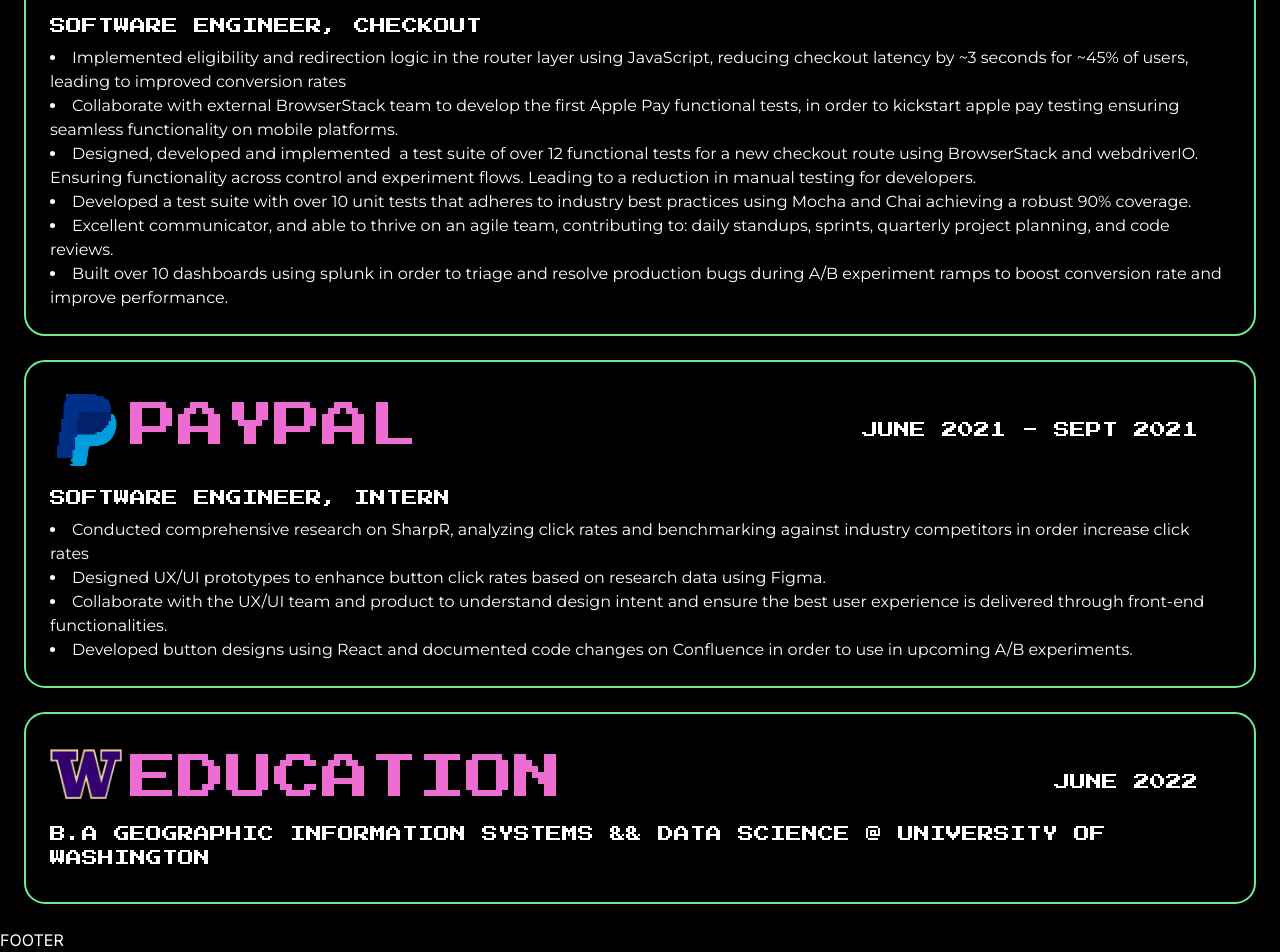
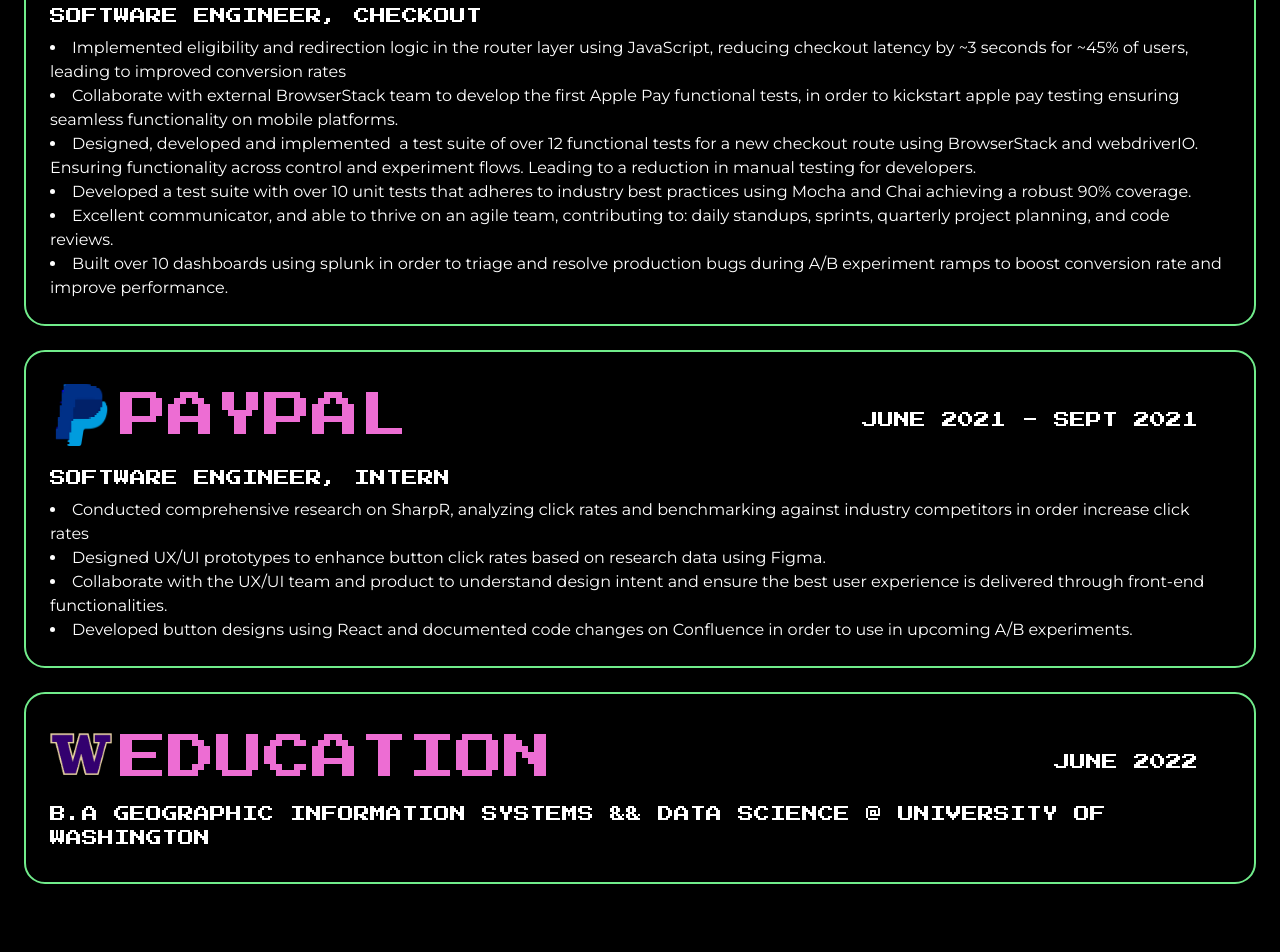
Before and after one commit to lizzzyCodes/elizabeth-c, a Next.js app: page /pages/resume in a window 1280 px wide. Shown: the part 686-1638 px from the top of the page. After the commit the page ends 1594 px from the top, so only its background shows below. Built offline with nearby package versions, Linux system fonts and the light colour scheme.

Commit message:
removed footer and header

```diff
--- a/app/pages/resume/page.tsx
+++ b/app/pages/resume/page.tsx
@@ -1,20 +1,34 @@
-import Experience from "@/components/experience"
-import Navbar from "@/components/navbar"
-import Skills from "@/components/skills"
-import { ExperienceData, InternData, logos } from "@/lib/data"
-import Footer from "@/components/footer";
-
+import Experience from "@/components/experience";
+import Navbar from "@/components/navbar";
+import Skills from "@/components/skills";
+import { ExperienceData, InternData, logos } from "@/lib/data";
 
 // overall page for resume
 export default function Resume() {
-  return  (
-  <section className="w-full">
-    <Navbar link='/'/>
-    <Skills/>
-    <Experience title='paypal' subheading='software engineer, checkout' date='sept 2022 - jan 2024' data={ExperienceData} image={logos[0].photo.src}/>
-    <Experience title='paypal' subheading='software engineer, intern'  date='june 2021 - sept 2021' data={InternData} image={logos[0].photo.src}/>
-    <Experience title='education' subheading='b.a geographic information systems && data science @ university of washington' date='june 2022' image={logos[1].photo.src}/>
-    <Footer />
-  </section>
-  )
+  return (
+    <section className="w-full">
+      <Navbar link="/" />
+      <Skills />
+      <Experience
+        title="paypal"
+        subheading="software engineer, checkout"
+        date="sept 2022 - jan 2024"
+        data={ExperienceData}
+        image={logos[0].photo.src}
+      />
+      <Experience
+        title="paypal"
+        subheading="software engineer, intern"
+        date="june 2021 - sept 2021"
+        data={InternData}
+        image={logos[0].photo.src}
+      />
+      <Experience
+        title="education"
+        subheading="b.a geographic information systems && data science @ university of washington"
+        date="june 2022"
+        image={logos[1].photo.src}
+      />
+    </section>
+  );
 }
--- a/components/experience.tsx
+++ b/components/experience.tsx
@@ -1,25 +1,53 @@
-import Image from "next/image"
+import Image from "next/image";
 
 // title is company, subheading is title, date, image data
-export default function Experience({ title, subheading, date, image, data}  : { title:string, subheading:string, date:string }) {
+export default function Experience({
+  title,
+  subheading,
+  date,
+  image,
+  data,
+}: {
+  title: string;
+  subheading: string;
+  date: string;
+}) {
   return (
-
-<section about="Experience Container Border" className=" flex-shrink-0 border-2 border-[#71EC8B] rounded-[21px] m-6 font-press-start text-white ">
+    <section
+      about="Experience Container Border"
+      className=" flex-shrink-0 border-2 border-[#71EC8B] rounded-[21px] m-6 font-press-start text-white "
+    >
       <div about="Summary Bullet List" className="p-4">
-        <div about='SubHeading with Logo, Date and Title' className="flex relative pl-2 pt-4">
-        <Image className="pr-2 object-contain " src={image}  width={80} height={50} alt='logo'/>
-        <h1 className="text-4xl lg:text-5xl uppercase text-[#ED6DD3] pt-2 ">{title}</h1>
-        <h2 about="Date Top Right Corner" className="uppercase hidden lg:block absolute top-0 right-0 pt-10 pr-10">{date}</h2>
+        <div
+          about="SubHeading with Logo, Date and Title"
+          className="flex relative pl-2 pt-4"
+        >
+          <Image
+            className="pr-2 object-contain "
+            src={image}
+            width={70}
+            height={50}
+            alt="logo"
+          />
+          <h1 className="text-4xl lg:text-5xl uppercase text-[#ED6DD3] pt-2 ">
+            {title}
+          </h1>
+          <h2
+            about="Date Top Right Corner"
+            className="uppercase hidden lg:block absolute top-0 right-0 pt-10 pr-10"
+          >
+            {date}
+          </h2>
         </div>
         <p className="pt-5 pl-2 uppercase">{subheading}</p>
         <div about="Experience Heading, Subheading and Text" className="p-2">
           <span about="list" className=" font-['montserrat']">
-            { data?.map(( experience ) => (
+            {data?.map((experience) => (
               <li key={experience.id}> {experience.item} </li>
             ))}
           </span>
         </div>
       </div>
     </section>
-  )
+  );
 }
--- a/components/footer.tsx
+++ /dev/null
@@ -1,9 +0,0 @@
-import Bricks from '../app/src/img/footerBricks.png';
-
-export default function Footer() {
-    return (
-        <div className="bg-no-repeat" >
-        <p className='text-white'>FOOTER</p>
-        </div>
-    )
-  }
--- a/components/navbar.tsx
+++ b/components/navbar.tsx
@@ -1,16 +1,18 @@
-import Link from "next/link"
-import Heart from '../app/src/img/Icons/pixelHeart.png';
+import Link from "next/link";
 
 // TODO: need to add the pixel hearts on the top right corner (5)
-export default function Navbar({ link }: { link:string }) {
+export default function Navbar({ link }: { link: string }) {
   //       <div className="w-full block flex-grow lg:flex lg:items-center lg:w-auto border-4 border-indigo-500/100 fixed top-0 w-full">
   return (
-
-      <div className="flex">
-        <div className="class=text-sm lg:flex-grow p-4">
-          <Link href={link} className="block mt-4 lg:inline-block lg:mt-0 bg-[#ED6DD3] btn btn-primary font-press-start text-white text-center h-18 text-xl px-2">BACK</Link>
-        </div>
+    <div className="flex">
+      <div className="class=text-sm lg:flex-grow p-4">
+        <Link
+          href={link}
+          className="block mt-4 lg:inline-block lg:mt-0 bg-[#ED6DD3] btn btn-primary font-press-start text-white text-center h-18 text-xl px-2"
+        >
+          BACK
+        </Link>
       </div>
-
-    )
+    </div>
+  );
 }
```
Also changed, not shown: 1 other file (tests, documents, lock files or other folders). Lines whose indentation alone changed are shown as unchanged.
